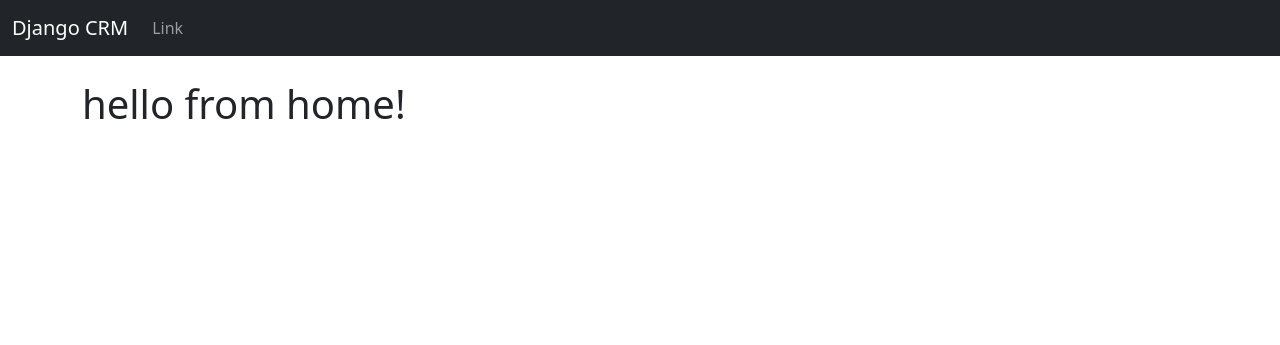
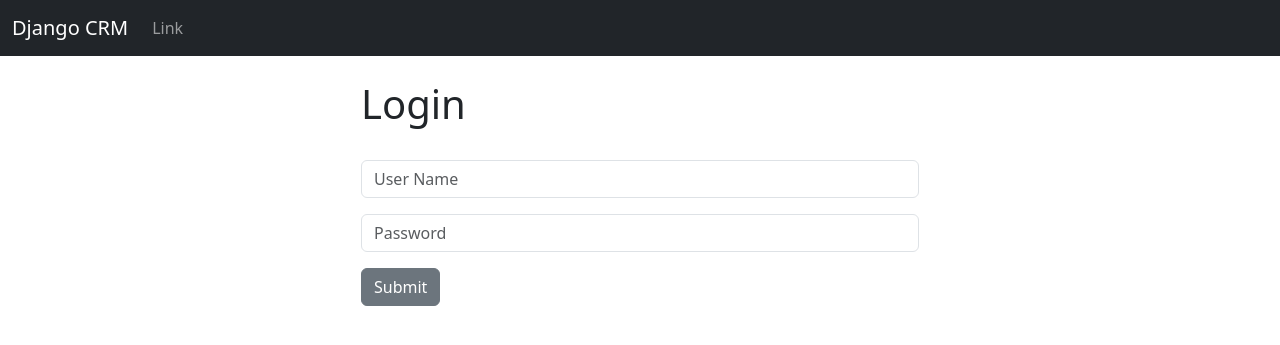
Before and after one commit to Mscode24/Django-crm, a Django app: page / in a window 1280 px wide. Shown: the top 345 px of the page. Run offline with Django 5.2, Linux system fonts and the light colour scheme.

Commit message:
login page added

```diff
--- a/website/templates/base.html
+++ b/website/templates/base.html
@@ -10,6 +10,15 @@
     {% include 'navbar.html'%}
     <div class="container">
         <br>
+        {% if messages %}
+          {% for message in messages%}
+          <div class="alert alert-warning alert-dismissible fade show" role="alert">
+            {{ message }}
+            <button type="button" class="btn-close" data-bs-dismiss="alert" aria-label="Close"></button>
+          </div>
+          {% endfor %}
+        {%endif%}
+
         {% block content %}
         {% endblock %}
     </div>
--- a/website/templates/home.html
+++ b/website/templates/home.html
@@ -1,5 +1,33 @@
 {% extends 'base.html' %}
 
 {% block content %}
-<h1>hello from home!</h1>
-	{% endblock %}
+
+{% if user.is_authenticated %}
+<h1>Hellow user</h1>
+
+{% else %}
+
+<div class="col-md-6 offset-md-3">
+
+	<h1>Login</h1>
+	<br>
+	<form method="post" action="{% url 'home' %}">
+
+		{% csrf_token %}
+
+		<form>
+			<div class="mb-3">
+			  <input type="text" class="form-control" name="username" placeholder="User Name" required>
+			</div>
+			<div class="mb-3">
+			  <input type="password" class="form-control" name="password" placeholder="Password" required>
+			</div>
+			<button type="submit" class="btn btn-secondary">Submit</button>
+		  </form>
+
+	</form>
+</div>
+
+{% endif %}
+
+{% endblock %}
--- a/website/urls.py
+++ b/website/urls.py
@@ -3,5 +3,7 @@ from . import views
 
 urlpatterns = [
     path('', views.home, name='home'),
+    # path('login/', views.login_user, name='login'),
+    # path('logout/', views.logout_user, name='logout'),
     # Add other URL patterns here
 ]
--- a/website/views.py
+++ b/website/views.py
@@ -1,4 +1,23 @@
-from django.shortcuts import render
+from django.shortcuts import render,redirect
+from django.contrib.auth import authenticate,login,logout
+from django.contrib import messages
 
 def home(request):
-    return render(request, 'home.html')
+    if request.method == 'POST':
+        username = request.POST['username']
+        password = request.POST['password']
+
+        user = authenticate(request,username=username,password=password)
+
+        if user is not None:
+            login(request,user)
+            messages.success(request,"Youhave been login sucess fully")
+            return redirect('home')
+        else:
+            messages.success(request,"login Error , Please try agin...")
+            return redirect('home')
+    else:
+        return render(request, 'home.html',{})
+
+def logout_user(requst):
+    pass
```
